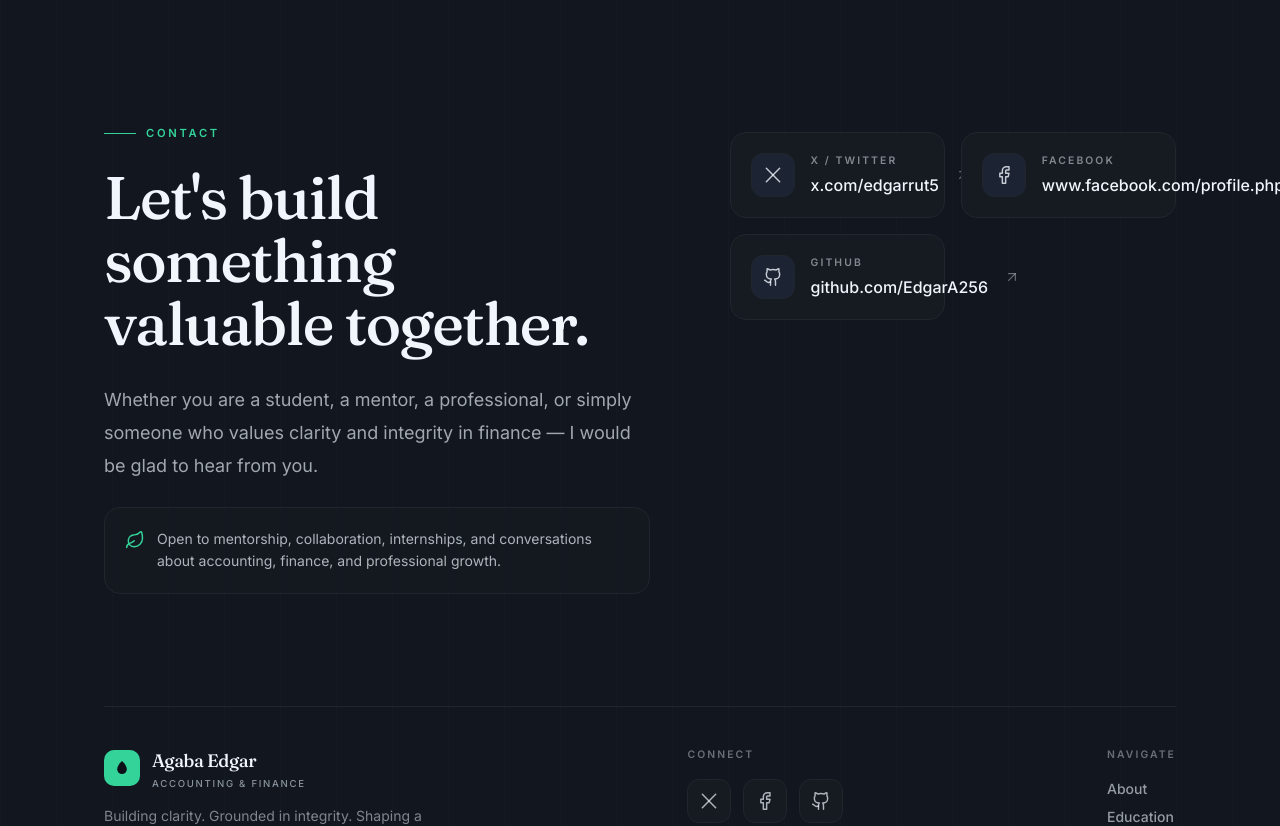
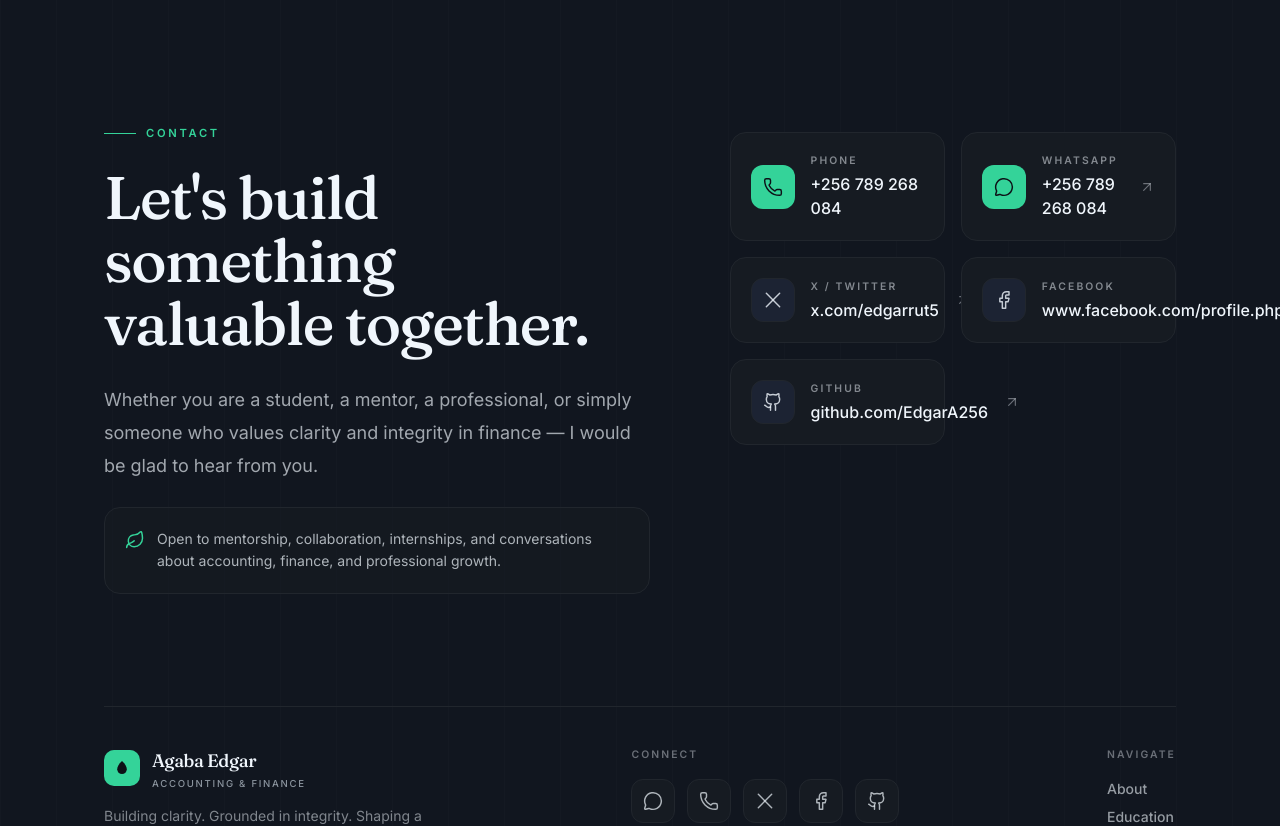
Before and after one commit to EdgarA256/portfolio, a React (Vite) app: page / in a window 1280 px wide. Shown: the part 9840-10666 px from the top of the page. Built offline with nearby package versions, Linux system fonts and the light colour scheme.

Commit message:
Add WhatsApp and phone contact channels to footer and profile

```diff
--- a/src/components/Contact.tsx
+++ b/src/components/Contact.tsx
@@ -4,6 +4,8 @@ import { Reveal } from "./Reveal";
 import { Wordmark } from "./Wordmark";
 
 const socialLinks = [
+  { label: "WhatsApp", icon: "message", href: "https://wa.me/256789268084" },
+  { label: "Phone", icon: "phone", href: "tel:+256789268084" },
   { label: "X / Twitter", icon: "twitter", href: "https://x.com/edgarrut5" },
   { label: "Facebook", icon: "facebook", href: "https://www.facebook.com/profile.php?id=61550744050874" },
   { label: "GitHub", icon: "github", href: "https://github.com/EdgarA256" },
@@ -11,6 +13,7 @@ const socialLinks = [
 
 function ContactChannels() {
   const hasEmail = Boolean(profile.email);
+  const hasPhone = Boolean(profile.phone);
   const hasWhatsapp = Boolean(profile.whatsapp);
   const hasSocials = profile.socials.length > 0;
 
@@ -51,6 +54,23 @@ function ContactChannels() {
             name="arrow-up-right"
             className="ml-auto h-4 w-4 shrink-0 text-text/40 transition-all duration-300 group-hover:translate-x-0.5 group-hover:-translate-y-0.5 group-hover:text-accent"
           />
+        </a>
+      )}
+
+      {hasPhone && (
+        <a
+          href={`tel:${profile.phone?.replace(/\s/g, "")}`}
+          className="group flex items-center gap-4 rounded-2xl border border-border bg-surface p-5 transition-colors duration-300 hover:border-accent/50 hover:bg-raised"
+        >
+          <span className="flex h-11 w-11 shrink-0 items-center justify-center rounded-xl bg-accent text-bg">
+            <Icon name="phone" className="h-5 w-5" />
+          </span>
+          <span className="flex flex-col">
+            <span className="text-[0.65rem] font-semibold uppercase tracking-[0.2em] text-text/50">
+              Phone
+            </span>
+            <span className="mt-1 font-medium text-text">{profile.phone}</span>
+          </span>
         </a>
       )}
 
--- a/src/components/Icon.tsx
+++ b/src/components/Icon.tsx
@@ -21,6 +21,7 @@ import {
   Building2,
   Mail,
   MessageCircle,
+  Phone,
   ArrowUp,
   ArrowRight,
   ArrowUpRight,
@@ -57,6 +58,7 @@ const icons: Record<string, LucideIcon> = {
   building: Building2,
   mail: Mail,
   message: MessageCircle,
+  phone: Phone,
   "arrow-up": ArrowUp,
   "arrow-right": ArrowRight,
   "arrow-up-right": ArrowUpRight,
--- a/src/data/profile.ts
+++ b/src/data/profile.ts
@@ -53,7 +53,8 @@ export const profile = {
   role: "BSc.AF Student · Kabale University · Year Two",
   tagline: "Building clarity. Grounded in integrity. Shaping a future in finance.",
   email: "",
-  whatsapp: "",
+  whatsapp: "+256 789 268 084",
+  phone: "+256 789 268 084",
   linkedin: "",
   location: "Kabale, Uganda",
   socials: [
```
